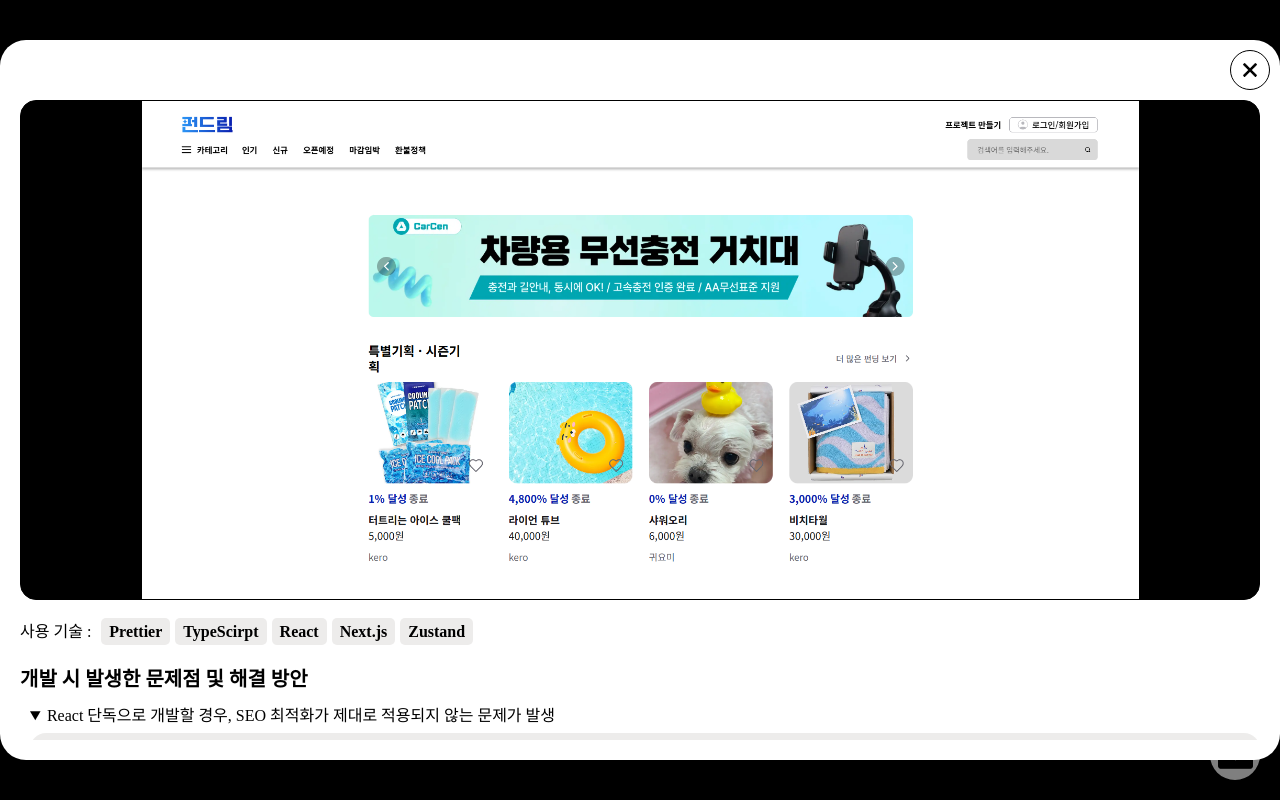
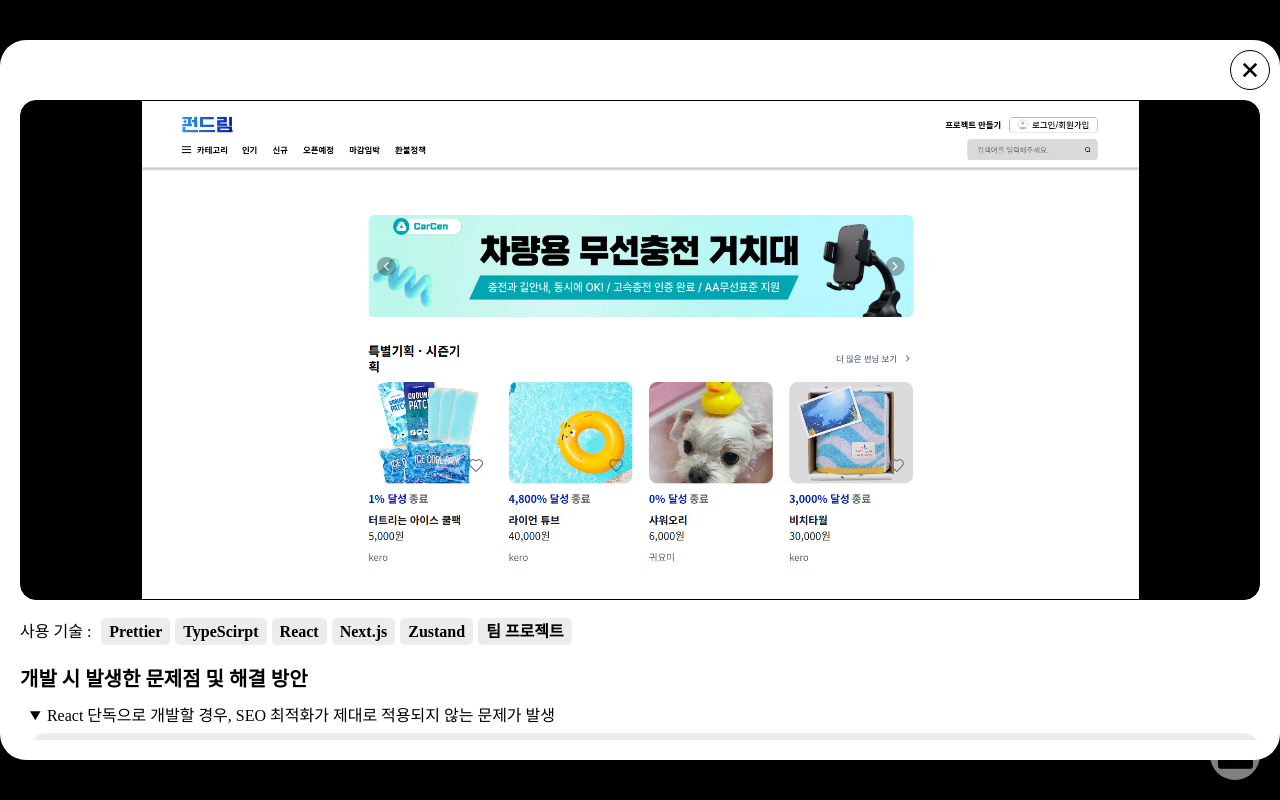
Before and after one commit to teakyungg/Frontend-Portfolio, a Next.js app: page / in a window 1280 px wide. Both pictures are taken after a click on the element "fundream". Shown: the part 870-1670 px from the top of the page. Built offline with nearby package versions, Linux system fonts and the light colour scheme; a web font is replaced by a local one.

Commit message:
bug/fundream,game2048,karly Modal add stacklist

```diff
--- a/src/app/(main)/Project/ProjectModal/Fundream/FundreamModal.tsx
+++ b/src/app/(main)/Project/ProjectModal/Fundream/FundreamModal.tsx
@@ -19,13 +19,6 @@ export function FundreamModal({ setModal }: FundreamModal) {
           </a>
         </div>
 
-        {/* 여기 부분 부터
-
-          다 새롭게 적기
-
-
-        */}
-
         {/* 내용 */}
         <div className={styles.textInner}>
           {/* 사용 기술 */}
@@ -46,6 +39,9 @@ export function FundreamModal({ setModal }: FundreamModal) {
               </li>
               <li>
                 <TextStrong>Zustand</TextStrong>
+              </li>
+              <li>
+                <TextStrong>팀 프로젝트</TextStrong>
               </li>
             </ul>
           </div>
--- a/src/app/(main)/Project/ProjectModal/Game2048/Game2048Modal.tsx
+++ b/src/app/(main)/Project/ProjectModal/Game2048/Game2048Modal.tsx
@@ -35,9 +35,11 @@ export function Game2048Modal({ setModal }: Game2048) {
               <li>
                 <TextStrong>GitHub</TextStrong>
               </li>
-
               <li>
                 <TextStrong>Notion</TextStrong>
+              </li>
+              <li>
+                <TextStrong>팀 프로젝트</TextStrong>
               </li>
             </ul>
           </div>
--- a/src/app/(main)/Project/ProjectModal/Karly/KarlyModal.tsx
+++ b/src/app/(main)/Project/ProjectModal/Karly/KarlyModal.tsx
@@ -37,6 +37,9 @@ export function KarlyModal({ setModal }: KarlyModal) {
               </li>
               <li>
                 <TextStrong>GitHub</TextStrong>
+              </li>
+              <li>
+                <TextStrong>팀 프로젝트</TextStrong>
               </li>
             </ul>
           </div>
```
